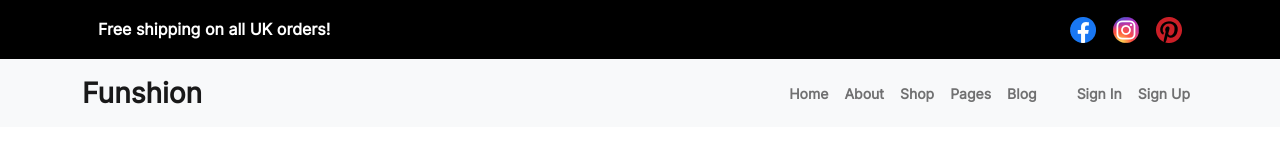
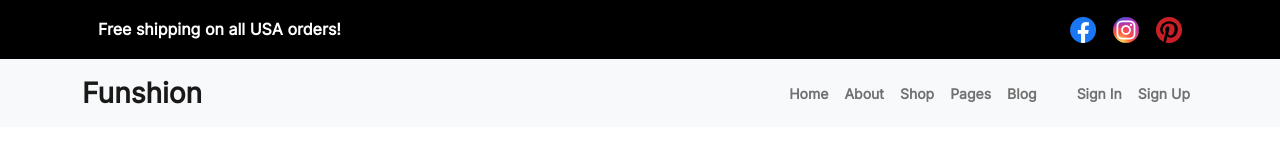
Before and after one commit to Gervais1705/my-eCom-page, a React (Create React App) app: page / in a window 1280 px wide. Shown: the top 149 px of the page. Built offline with nearby package versions, Linux system fonts and the light colour scheme; no server answers; a web font is replaced by a local one.

Commit message:
Update StatusBar.js

```diff
--- a/src/components/Commons/StatusBar/StatusBar.js
+++ b/src/components/Commons/StatusBar/StatusBar.js
@@ -9,7 +9,7 @@ const StatusBar = () => {
         <div className='statusbar-style'>
             <Container>
                 <div className='d-flex justify-content-between align-items-center flex-wrap'>
-                    <div className='fw-bold m-3'>Free shipping on all UK orders!</div>
+                    <div className='fw-bold m-3'>Free shipping on all USA orders!</div>
                     <div className='d-flex justify-content-evenly align-items-center m-3'>
                         <div className=''><img src={facebook} alt="" /></div>
                         <div className='ms-3 me-3'><img src={insta} alt="" /></div>
```
